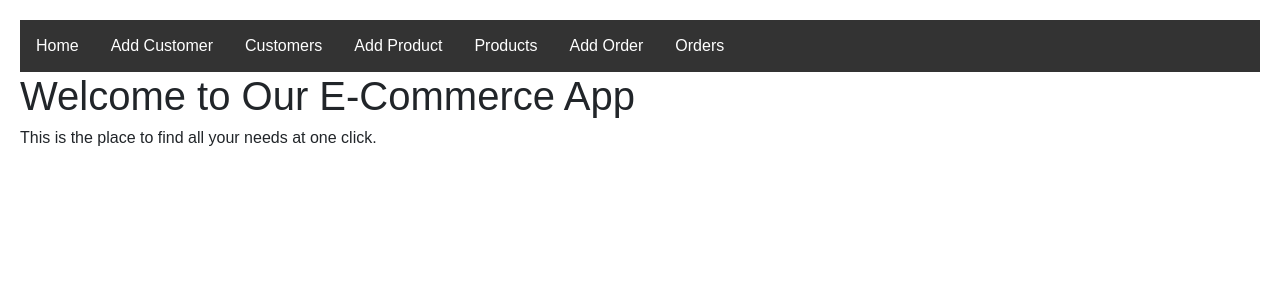
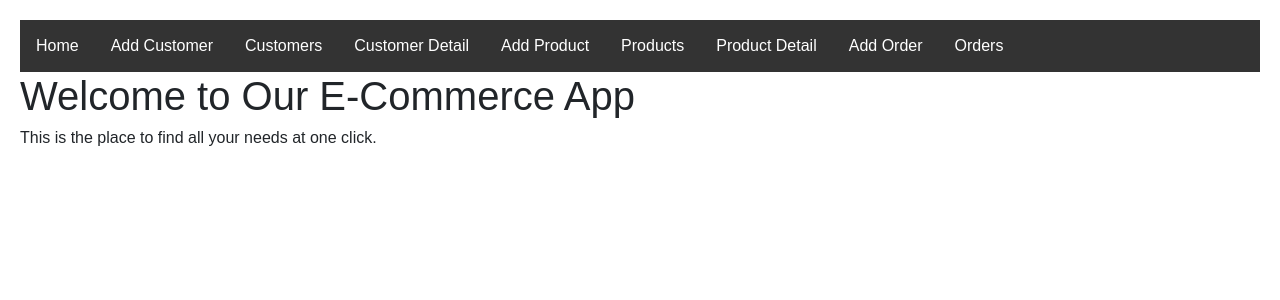
Before and after one commit to khope7/E-Commerce-Deployment, a React (Vite) app in the folder e-commerce-api-project/: page / in a window 1280 px wide. Shown: the top 300 px of the page. Built offline with nearby package versions, Linux system fonts and the light colour scheme.

Commit message:
Adding back details screens

```diff
--- a/e-commerce-api-project/src/components/NavigationBar.jsx
+++ b/e-commerce-api-project/src/components/NavigationBar.jsx
@@ -11,10 +11,10 @@ function NavigationBar() {
             <NavLink to="/add-customer" activeclassname="active">Add Customer</NavLink>
             <NavLink to="/customers" activeclassname="active">Customers</NavLink>
             {/* <NavLink to="/customer-accounts" activeclassname="active">Customer Accounts</NavLink> */}
-            {/* <NavLink to="/customer" activeclassname="active">Customer Detail</NavLink> */}
+            <NavLink to="/customer" activeclassname="active">Customer Detail</NavLink>
             <NavLink to="/add-product" activeclassname="active">Add Product</NavLink>
             <NavLink to="/products" activeclassname="active">Products</NavLink>
-            {/* <NavLink to="/product" activeclassname="active">Product Detail</NavLink> */}
+            <NavLink to="/product" activeclassname="active">Product Detail</NavLink>
             <NavLink to="/add-order" activeclassname="active">Add Order</NavLink>
             <NavLink to="/orders" activeclassname="active">Orders</NavLink>
         </nav>
```
